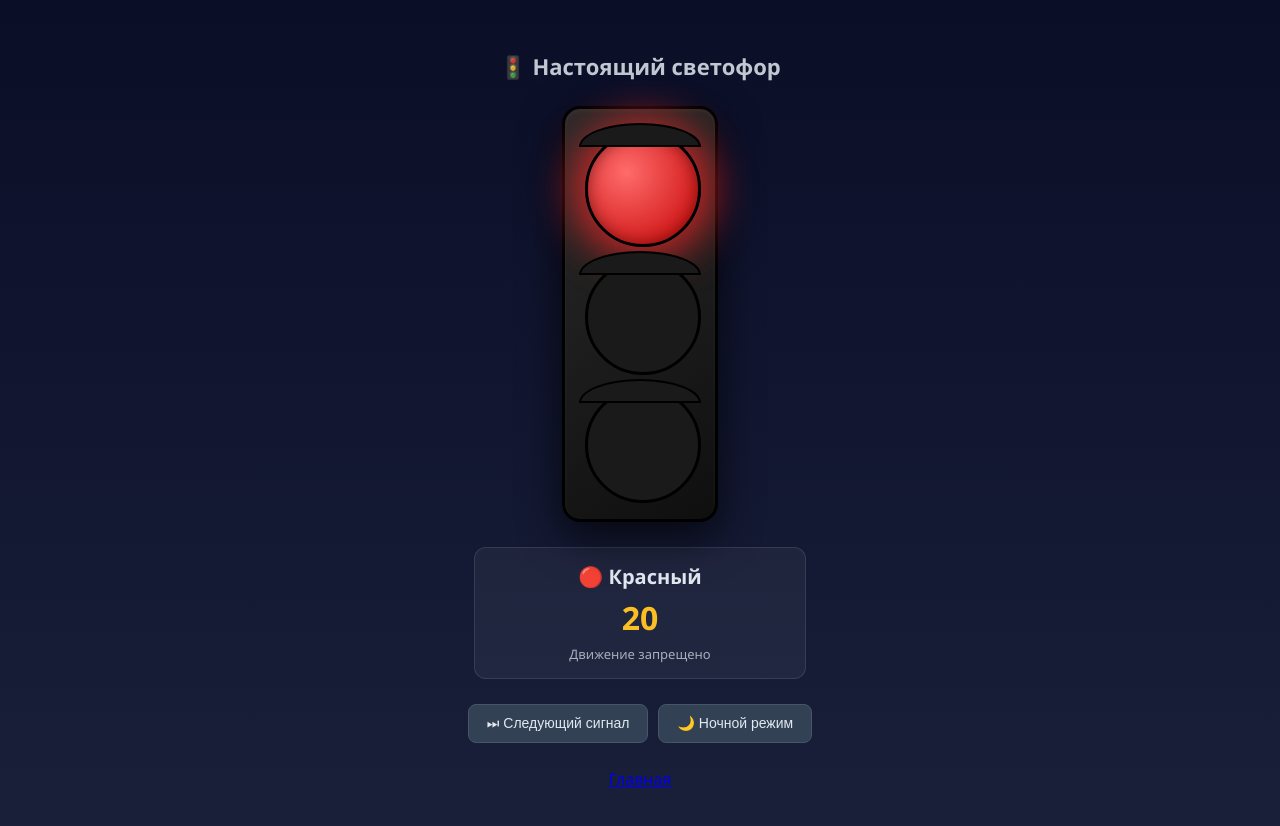
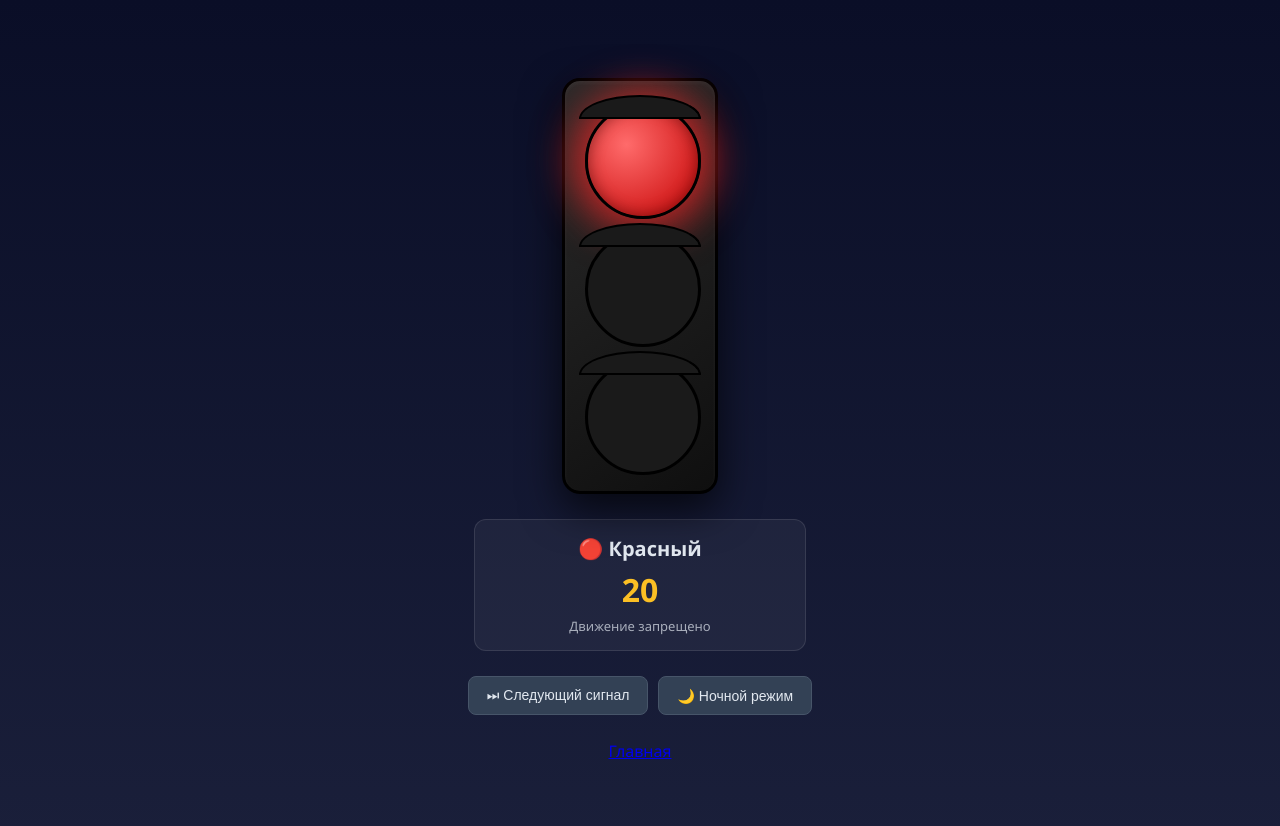
Before and after one commit to Dhstrfb4523/My, a plain HTML site: page Светофор.html in a window 1280 px wide. Drawn offline with Linux system fonts and the light colour scheme.

Commit message:
Update Светофор.html

```diff
--- a/Светофор.html
+++ b/Светофор.html
@@ -108,8 +108,6 @@
 </style>
 </head>
 <body>
-
-<h1>🚦 Настоящий светофор</h1>
 
 <div class="traffic-light">
   <div class="lamp-wrap"><div class="lamp red"    id="red"></div></div>
```
